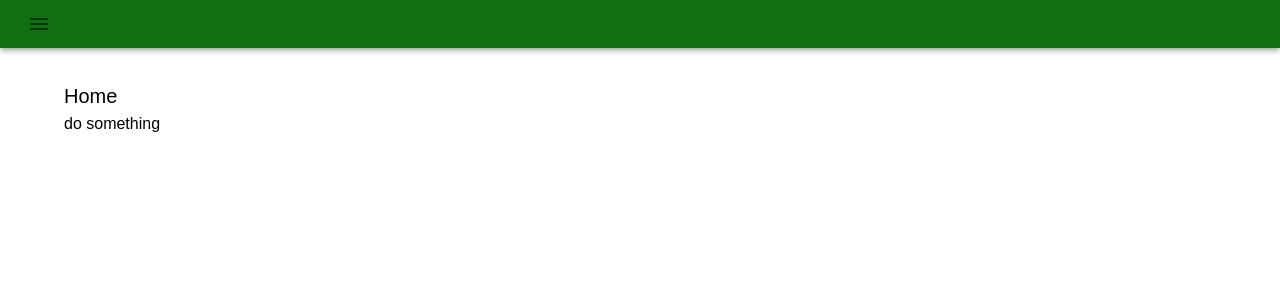
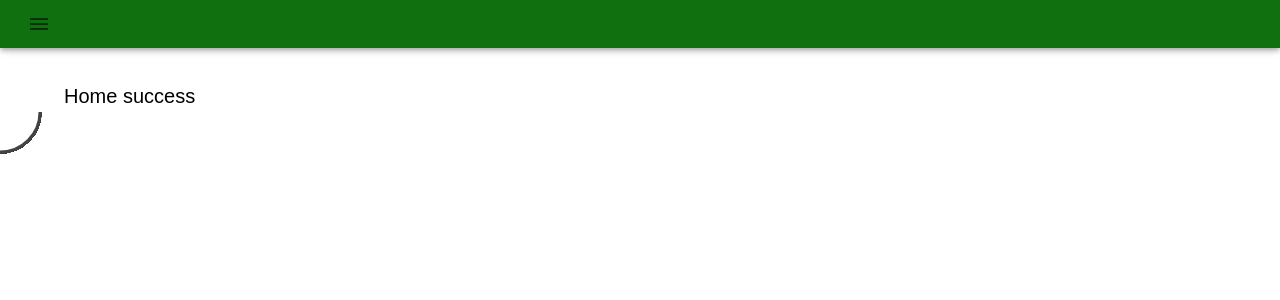
Before and after one commit to milligramme/react-app-playground, a React (Create React App) app: page / in a window 1280 px wide. Shown: the top 300 px of the page. Built offline with nearby package versions, Linux system fonts and the light colour scheme.

Commit message:
Add sketch to home

```diff
--- /dev/null
+++ b/src/components/atoms/Canvas/index.tsx
@@ -0,0 +1,14 @@
+import { useEffect } from "react";
+import p5 from "p5";
+
+const Canvas = (props: any) => {
+  useEffect(() => {
+    const p5instance = new p5(props.sketch);
+
+    // remove instance on unmount
+    return () => p5instance.remove();
+  }, [props.sketch]);
+
+  return <></>;
+};
+export default Canvas;
--- a/src/components/pages/Home/index.tsx
+++ b/src/components/pages/Home/index.tsx
@@ -1,14 +1,30 @@
+import { useState, useEffect } from "react";
+
 import { Box, Typography } from "@material-ui/core";
 
 import MainTmpl from "components/templates/MainTmpl";
+import Canvas from "components/atoms/Canvas";
+import sketch from "./sketches/a";
 
-const Home: React.FunctionComponent = () => (
-  <MainTmpl>
-    <Box>
-      <Typography variant="h6">Home</Typography>
-      <Typography>do something</Typography>
-    </Box>
-  </MainTmpl>
-);
+const Home: React.FunctionComponent = () => {
+  const [status, setStatus] = useState("idle");
+
+  useEffect(() => {
+    setStatus("success");
+
+    // status: idle on unmount
+    return () => setStatus("idle");
+  }, []);
+
+  return (
+    <MainTmpl>
+      <Box>
+        <Typography variant="h6">{`Home ${status}`}</Typography>
+
+        <Canvas sketch={sketch} />
+      </Box>
+    </MainTmpl>
+  );
+};
 
 export default Home;
--- /dev/null
+++ b/src/components/pages/Home/sketches/a.ts
@@ -0,0 +1,17 @@
+const sketch = (p5: any) => {
+  p5.setup = () => {
+    p5.createCanvas(640, 480);
+    p5.frameRate(12);
+  };
+
+  p5.draw = () => {
+    p5.fill(255);
+    p5.strokeWeight(3);
+    p5.stroke(((p5.frameCount % 360) / 360) * 255);
+    p5.push();
+    p5.ellipse(p5.mouseX, p5.mouseY, 80, 80);
+    p5.pop();
+  };
+};
+
+export default sketch;
```
